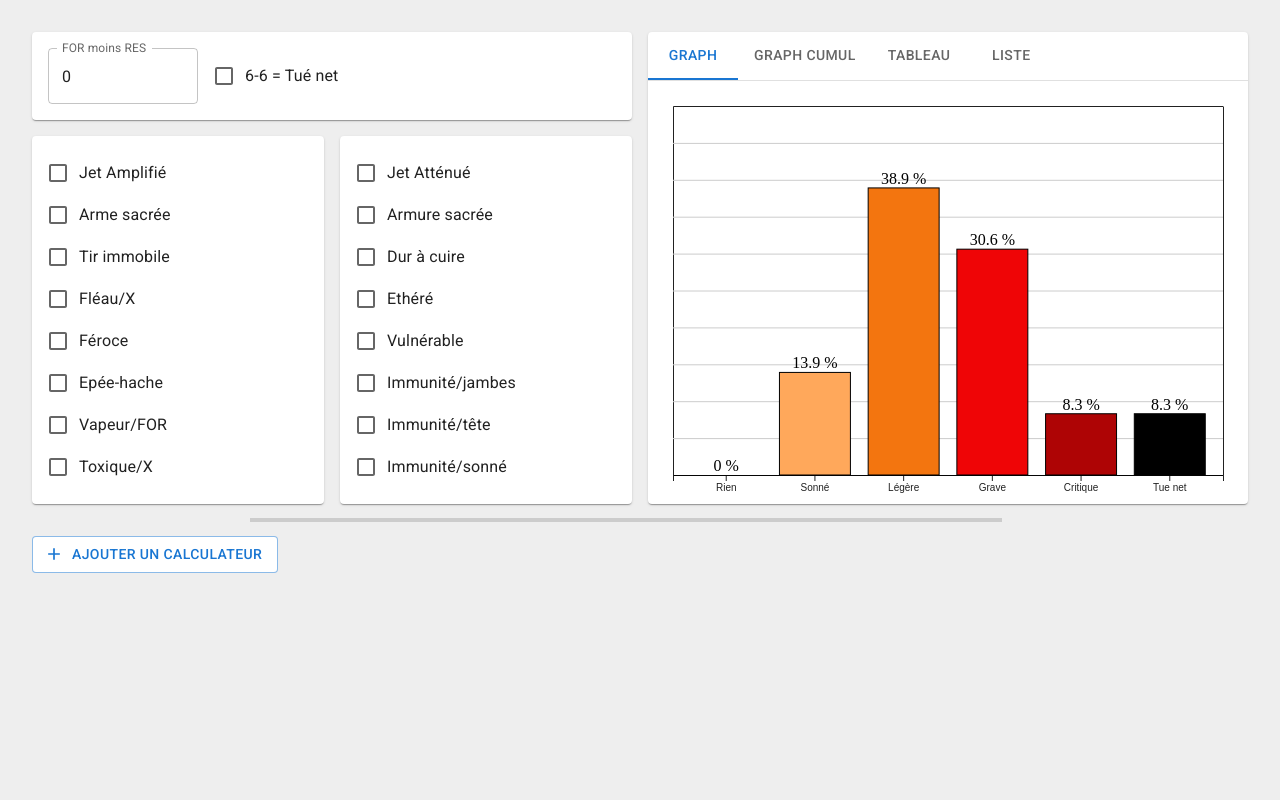
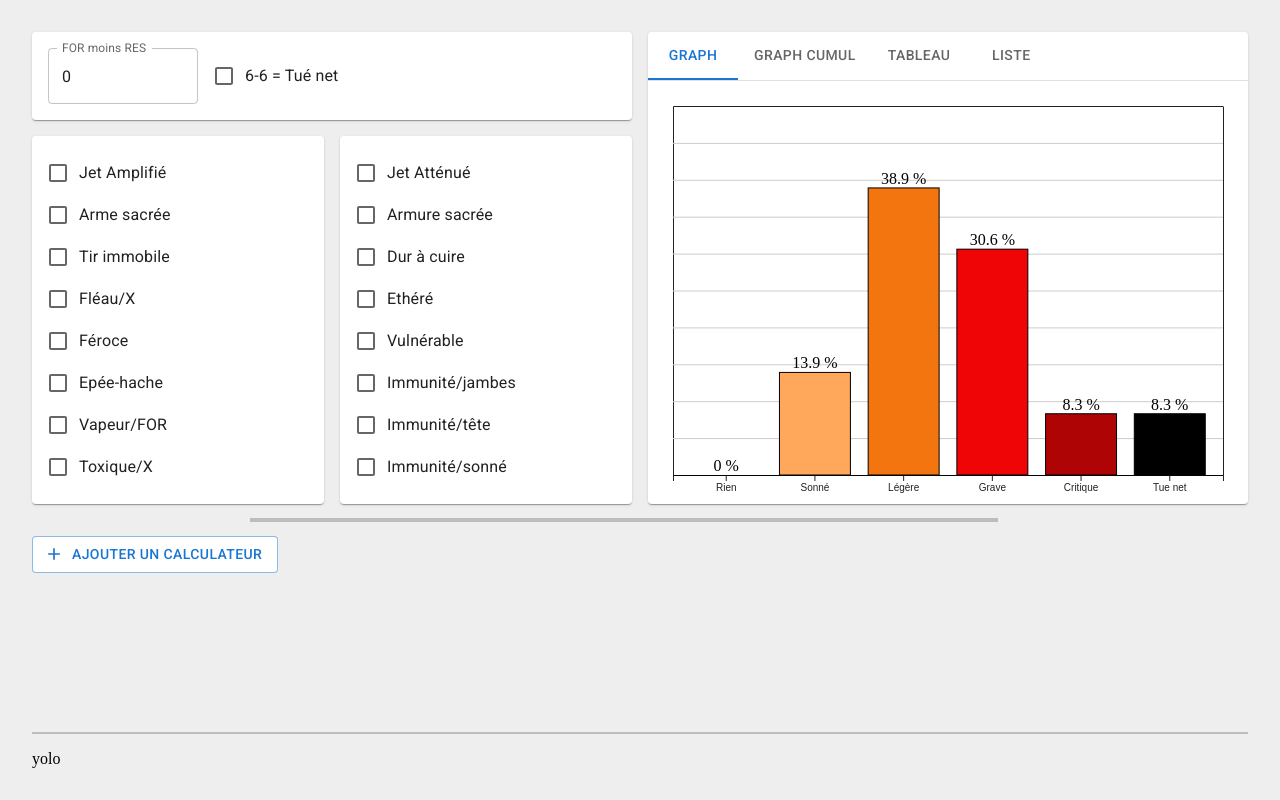
Before and after one commit to SebDelile/cdrf-wounds, a Next.js app: page / in a window 1280 px wide. Built offline with nearby package versions, Linux system fonts and the light colour scheme.

Commit message:
add footer

```diff
--- a/src/components/Footer.tsx
+++ b/src/components/Footer.tsx
@@ -1,27 +1,21 @@
-import FormControlLabel from '@mui/material/FormControlLabel';
-import Checkbox from '@mui/material/Checkbox';
-import Paper from '@mui/material/Paper';
+import { grey } from '@mui/material/colors';
 import { Box } from '@mui/system';
 
-type propTypes = {
-  isDebug: boolean;
-  setIsDebug: (arg0: (prevState: boolean) => boolean) => void;
-};
+type propTypes = {};
 
-export default function Footer({ isDebug, setIsDebug }: propTypes) {
+export default function Footer({}: propTypes) {
   return (
-    <Box component="footer" sx={{ padding: '2rem' }}>
-      <FormControlLabel
-        control={
-          <Checkbox
-            checked={isDebug}
-            onChange={() => {
-              setIsDebug((state) => !state);
-            }}
-          />
-        }
-        label="Debug"
-      />
+    <Box component="footer">
+      <Box
+        sx={{
+          paddingTop: '1rem',
+          borderTopColor: grey[400],
+          borderWidth: 2,
+          borderTopStyle: 'solid',
+        }}
+      >
+        yolo
+      </Box>
     </Box>
   );
 }
--- a/src/components/InputCheckboxAndValue.tsx
+++ b/src/components/InputCheckboxAndValue.tsx
@@ -1,6 +1,7 @@
 import FormControlLabel from '@mui/material/FormControlLabel';
 import Checkbox from '@mui/material/Checkbox';
 import TextField from '@mui/material/TextField';
+import { red } from '@mui/material/colors';
 import Tooltip from './InputTooltip';
 import { inputsType } from '@/constants/inputs';
 import { inputDisabledType } from '@/constants/inputsInfo';
@@ -51,7 +52,7 @@ export default function InputCheckboxWithValue({
             color:
               // error display, as props error seems to be absent even if the doc say yes :(
               value !== null && !Number.isInteger(value)
-                ? '#D32F2F'
+                ? red[700]
                 : 'inherits',
           }}
         />
--- a/src/components/InputTooltip.tsx
+++ b/src/components/InputTooltip.tsx
@@ -1,4 +1,5 @@
 import Tooltip, { tooltipClasses } from '@mui/material/Tooltip';
+import { grey } from '@mui/material/colors';
 import { ReactElement } from 'react';
 
 const DELAY = 500;
@@ -22,12 +23,12 @@ export default function InputTooltip({ title, children }: propTypes) {
             fontWeight: 'normal',
             lineHeight: '1.5em',
             p: 2,
-            backgroundColor: '#616161',
+            backgroundColor: grey[700],
           },
         },
         arrow: {
           sx: {
-            color: '#616161',
+            color: grey[700],
           },
         },
       }}
--- a/src/pages/_app.tsx
+++ b/src/pages/_app.tsx
@@ -1,6 +1,12 @@
 import type { AppProps } from 'next/app';
 import '../styles/global.css';
+import Footer from '@/components/Footer';
 
 export default function App({ Component, pageProps }: AppProps) {
-  return <Component {...pageProps} />;
+  return (
+    <>
+      <Component {...pageProps} />
+      <Footer />
+    </>
+  );
 }
--- a/src/pages/index.tsx
+++ b/src/pages/index.tsx
@@ -2,6 +2,7 @@ import { useState } from 'react';
 import Head from 'next/head';
 import Grid from '@mui/material/Grid';
 import Button from '@mui/material/Button';
+import { grey } from '@mui/material/colors';
 import AddIcon from '@mui/icons-material/Add';
 import WoundCalculator from '@/components/WoundCalculator';
 
@@ -25,14 +26,7 @@ export default function Home() {
       <Head>
         <title>CDRF Calcul de blessure</title>
       </Head>
-      <Grid
-        container
-        spacing={4}
-        component={'main'}
-        sx={{
-          padding: '2rem',
-        }}
-      >
+      <Grid container spacing={4} component={'main'}>
         {calculators.map((id) => (
           <Grid
             item
@@ -53,7 +47,7 @@ export default function Home() {
                 left: '20%',
                 bottom: '-26px',
                 width: '60%',
-                border: 'solid #ccc 2px',
+                border: `solid ${grey[400]} 2px`,
               }}
             />
           </Grid>
--- a/src/styles/global.css
+++ b/src/styles/global.css
@@ -1,8 +1,21 @@
+* {
+  box-sizing: border-box;
+}
+
 html,
-body,
-#__next {
+body {
   height: 100%;
   padding: 0;
   margin: 0;
-  background-color: #eee;
+  background-color: #eee; /* its grey[200] from MUI*/
 }
+
+#__next {
+  min-height: 100%;
+  padding: 2rem;
+  display: flex;
+  flex-direction: column;
+  justify-content: space-between;
+  align-items: stretch;
+  gap: 2rem;
+}
```
